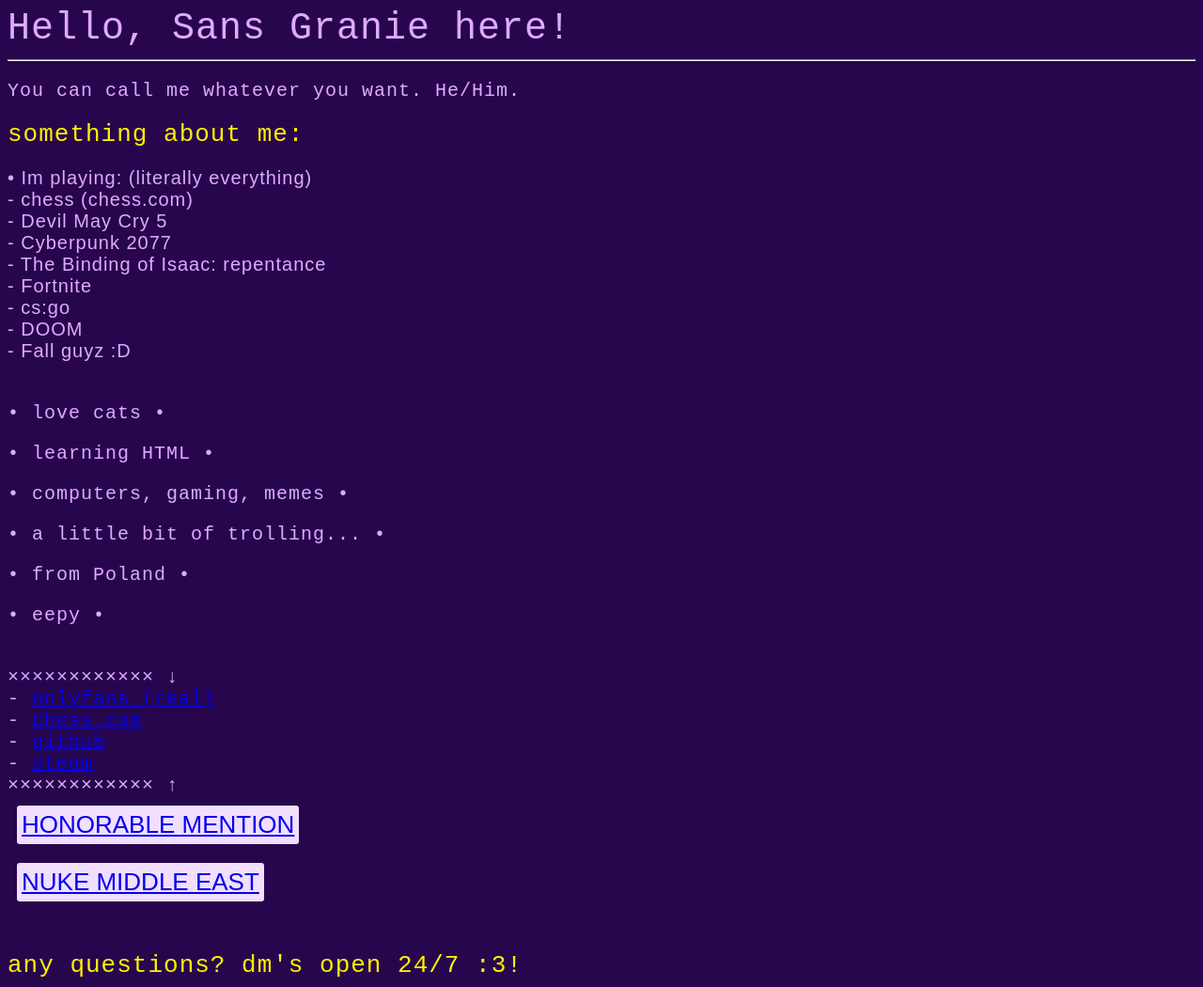
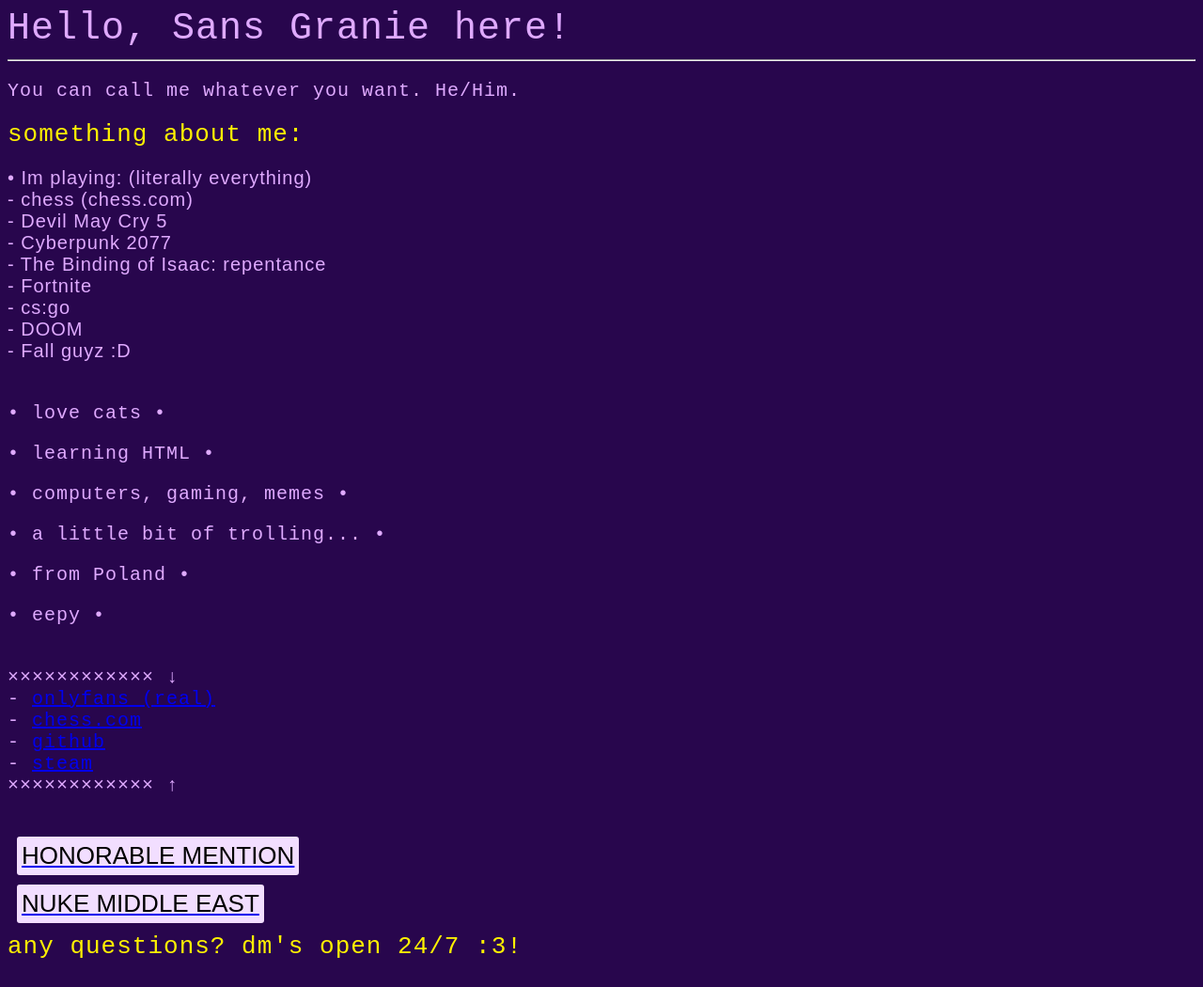
Before and after one commit to Qubista/Tymek9.github.io, a plain HTML site: page index.html in a window 1280 px wide. Shown: the whole page at 94% size. Drawn offline with Linux system fonts and the light colour scheme.

Commit message:
sdas
dsd

```diff
--- a/assets/style.css
+++ b/assets/style.css
@@ -34,15 +34,11 @@
     border-radius:3px;
     padding:5px;
     margin:10px;
+    display:block;
 }
 button:hover {
     opacity:0.6;
     border-radius:10px;
-    font-size:100%;
-    padding-top:9px;
-    padding-bottom: 8px;
-    padding-left: 22px;
-    padding-right: 22px;
     cursor:help;
 }
 button:active {
--- a/index.html
+++ b/index.html
@@ -45,9 +45,13 @@
 - <a href="https://github.com/Tymek9">github</a>
 - <a href="https://steamcommunity.com/profiles/76561199240032669/">steam</a>
 ×××××××××××× ↑
-<button onclick="snd.play()"><a href="honorable.html" class="butt">HONORABLE MENTION<a></button>
-<button onclick="snd.play()"><a href="mideast.html" class="butt">NUKE MIDDLE EAST<a></button>
    </pre>
+      <a href="honorable.html" class="butt">
+         <button onclick="snd.play()">HONORABLE MENTION</button>
+      </a>
+      <a href="mideast.html" class="butt">
+         <button onclick="snd.play()">NUKE MIDDLE EAST</button>
+      </a>
       <p1>any questions? dm's open 24/7 :3!</p1>
    </section>
 </body>
```
Also changed, not shown: mideast.html (+2 -8 lines). Lines whose indentation alone changed are shown as unchanged.
